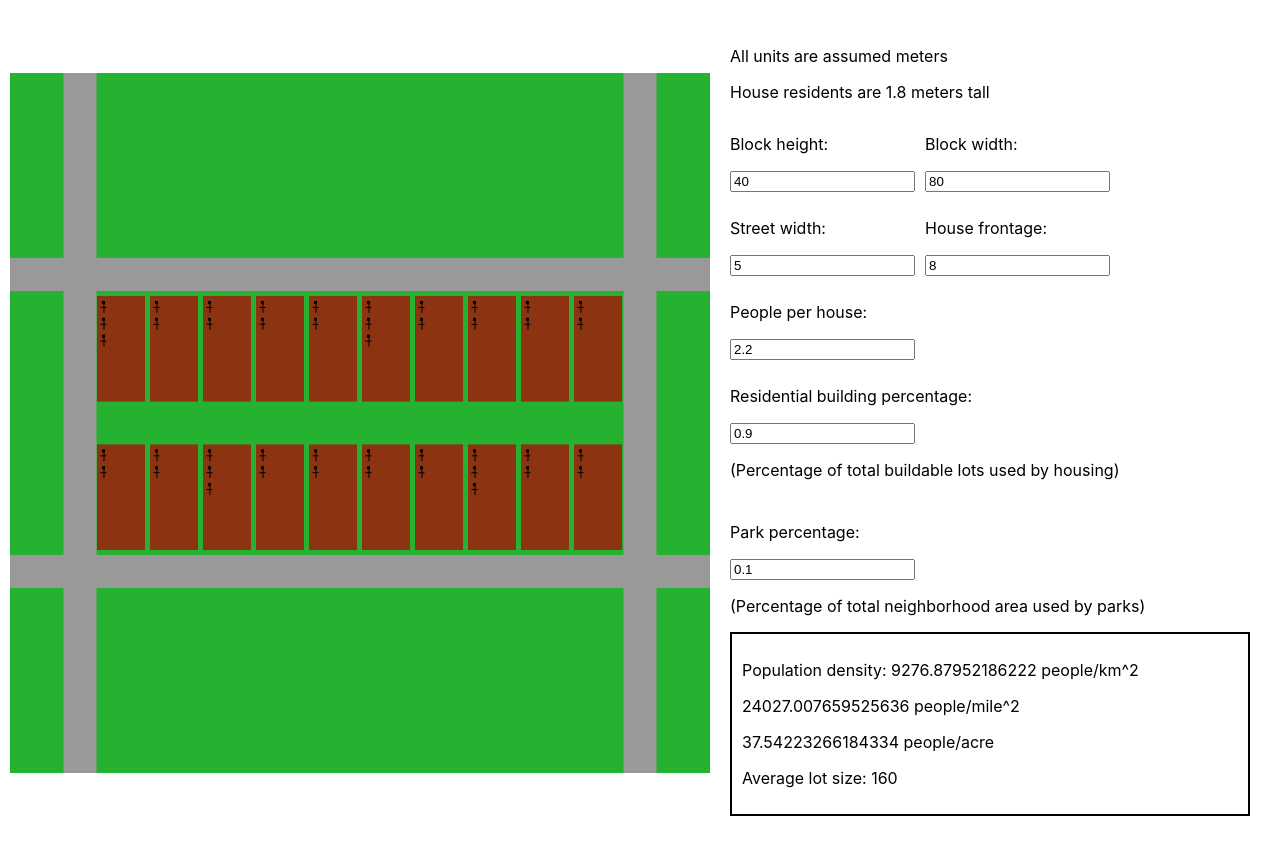
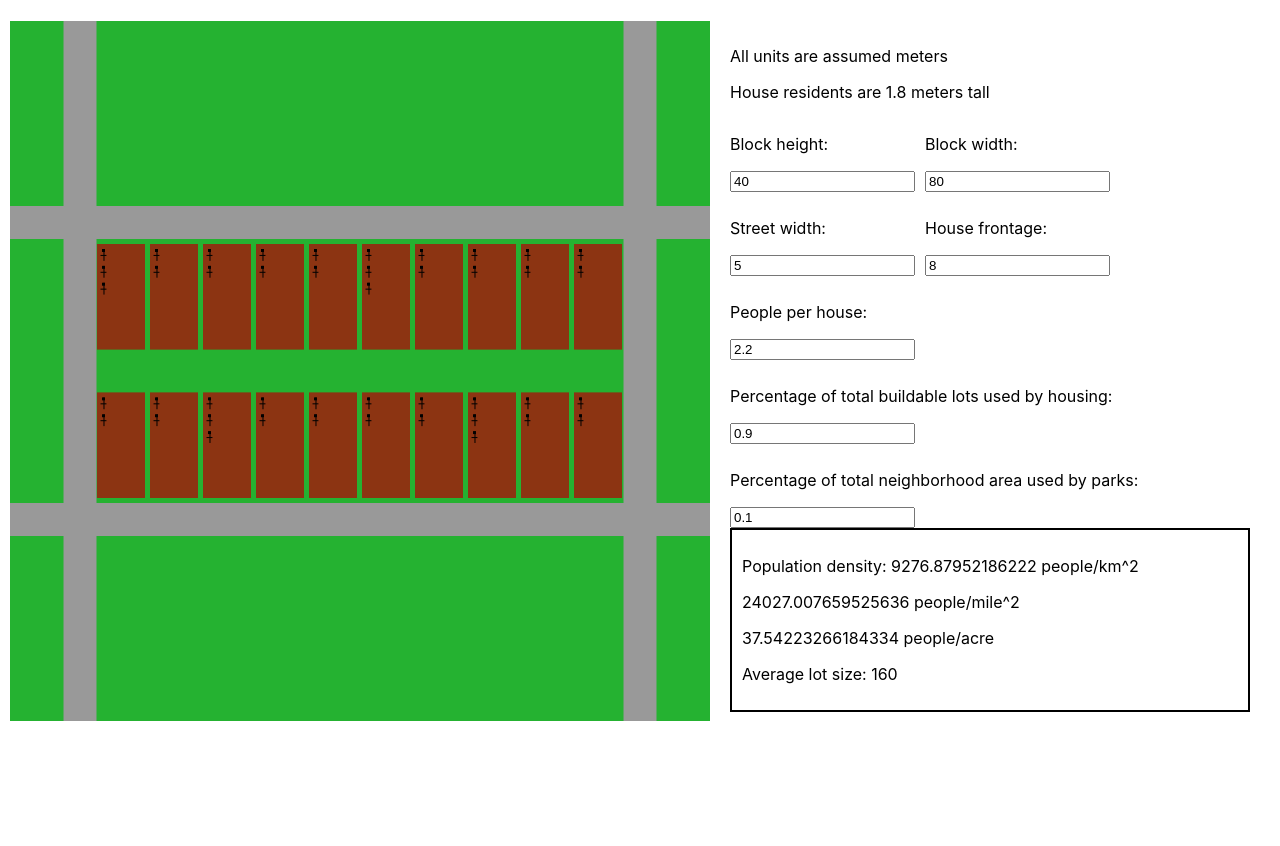
Before and after one commit to incredulous-chordate/neighborhood-planner, a React (Create React App) app: page / in a window 1280 px wide. After the commit the page ends 800 px from the top, so only its background shows below. Built offline with nearby package versions, Linux system fonts and the light colour scheme.

Commit message:
phrasing

```diff
--- a/src/Planner.js
+++ b/src/Planner.js
@@ -37,14 +37,12 @@ const Planner = ({
                 <input placeholder='house frontage' value={peoplePerHouse} onChange={event => setPeoplePerHouse(event.target.value)} />
             </div>
             <div>
-                <p>Residential building percentage: </p>
+                <p>Percentage of total buildable lots used by housing: </p>
                 <input placeholder='Residential building percentage' value={residentialArea} onChange={event => setResidentialArea(event.target.value)} />
-                <p> {"(Percentage of total buildable lots used by housing)"} </p>
             </div>
             <div>
-                <p>Park percentage: </p>
+                <p>Percentage of total neighborhood area used by parks: </p>
                 <input placeholder='Park percentage' value={parkArea} onChange={event => setParkArea(event.target.value)} />
-                <p> {"(Percentage of total neighborhood area used by parks)"} </p>
             </div>
 
         </div>
```
Also changed, not shown: 1 other file (tests, documents, lock files or other folders).
